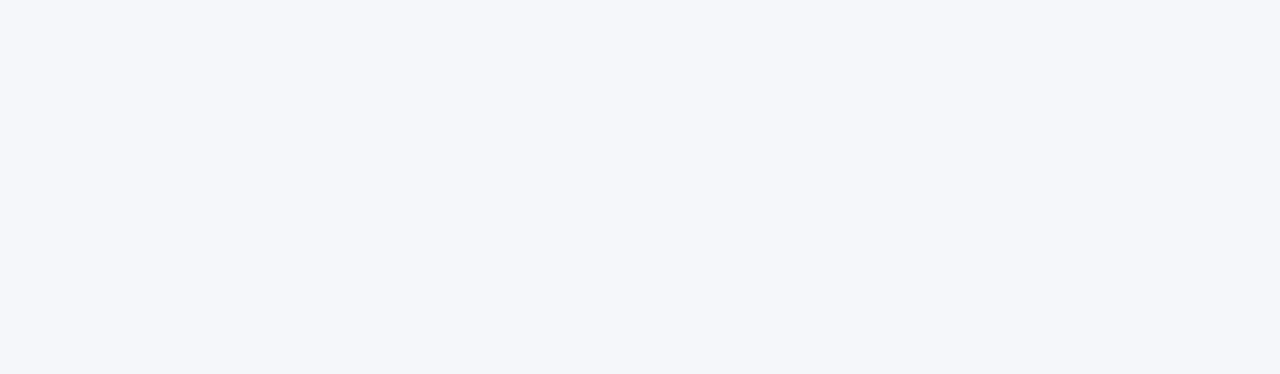
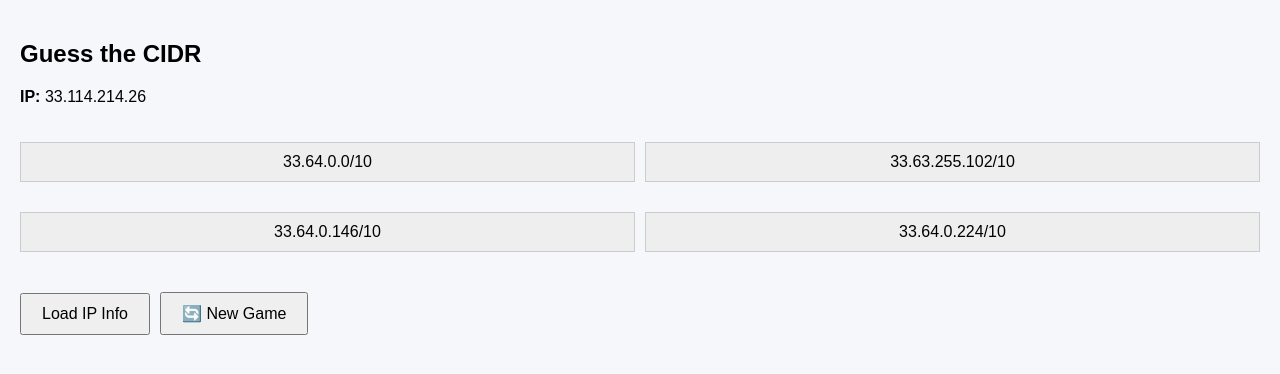
Before and after one commit to vldemyan-sdet/github-pages-example, a React (Vite) app: page /github-pages-example/cidr-game in a window 1280 px wide. Before the commit this address had no page. Shown: the top 374 px of the page. Built offline with nearby package versions, Linux system fonts and the light colour scheme.

Commit message:
Add CIDR game (#2)
Co-authored-by: Volodymyr Demianenko <vldemyan@outlook.com>

```diff
--- a/src/App.tsx
+++ b/src/App.tsx
@@ -1,6 +1,7 @@
 import { Routes, Route, Link } from "react-router-dom";
-import StorageExample from "./StorageExample";
+import StorageExample from "./components/StorageExample";
 import "./App.css";
+import CidrGuessGame from "./components/CidrGuessGame";
 
 export default function App() {
   return (
@@ -8,6 +9,7 @@ export default function App() {
       <Routes>
         <Route path="/github-pages-example/" element={<Landing />} />
         <Route path="/github-pages-example/storage" element={<StorageExample />} />
+        <Route path="/github-pages-example/cidr-game" element={<CidrGuessGame />} />
         {/* You can add more routes like below */}
         {/* <Route path="/other" element={<OtherComponent />} /> */}
       </Routes>
@@ -22,6 +24,9 @@ function Landing() {
       <Link to="/github-pages-example/storage">
         <button>Open Storage Example</button>
       </Link>
+      <Link to="/github-pages-example/cidr-game">
+        <button>CIDR game</button>
+      </Link>
     </div>
   );
 }
--- /dev/null
+++ b/src/components/CidrGuessGame.tsx
@@ -0,0 +1,212 @@
+import { useState, useEffect } from "react";
+import IpInfoDisplay from "./IpInfoDisplay";
+
+function getRandomIp(): string {
+  return Array(4)
+    .fill(0)
+    .map(() => Math.floor(Math.random() * 256))
+    .join(".");
+}
+
+function ipToInt(ip: string): number {
+  return ip.split(".").reduce((acc, octet) => (acc << 8) + parseInt(octet), 0);
+}
+
+function intToIp(int: number): string {
+  return [24, 16, 8, 0].map(shift => (int >> shift) & 255).join(".");
+}
+
+function getRandomMask(): number {
+  return Math.floor(Math.random() * 23) + 8;
+}
+
+function getRandomCidr(ip: string, correct = false, mask?: number): string {
+  const intIp = ipToInt(ip);
+  const prefix = mask ?? getRandomMask();
+  const base = (intIp >> (32 - prefix)) << (32 - prefix);
+
+  const offset = correct
+    ? 0
+    : (Math.floor(Math.random() * 128) + 1) * 2 * (Math.random() < 0.5 ? 1 : -1);
+
+  return `${intToIp(base + offset)}/${prefix}`;
+}
+
+function ipToBinaryString(ip: string): string {
+  return ip
+    .split(".")
+    .map((octet) => parseInt(octet).toString(2).padStart(8, "0"))
+    .join(".");
+}
+
+function maskToBinaryString(mask: number): string {
+  return "1".repeat(mask).padEnd(32, "0").replace(/(.{8})/g, "$1.").slice(0, -1);
+}
+
+function intToBinaryIp(int: number): string {
+  return [24, 16, 8, 0]
+    .map((shift) => ((int >> shift) & 255).toString(2).padStart(8, "0"))
+    .join(".");
+}
+
+function applyMaskToIp(ip: string, cidrMask: number): string {
+  const ipInt = ipToInt(ip);
+  const maskInt = ~((1 << (32 - cidrMask)) - 1); // e.g. /24 -> 0xFFFFFF00
+  const result = ipInt & maskInt;
+  return intToBinaryIp(result);
+}
+
+function binaryStringToIp(binary: string): string {
+  return binary
+    .split(".")                           // split into 4 binary octets
+    .map((bin) => parseInt(bin, 2))       // convert each binary to decimal
+    .join(".");                           // join into IP string
+}
+
+
+function explain(ip: string, cidr: string): string {
+  const ipBinary = ipToBinaryString(ip);
+  const maskStr = cidr.split("/")[1];
+  const maskInt = parseInt(maskStr, 10);
+  const maskBinaryStr = maskToBinaryString(maskInt);
+  const maskToIp = applyMaskToIp(ip, maskInt);
+  const startIp = binaryStringToIp(maskToIp);
+
+  const explanation = `
+IP:         ${ip}
+Mask:       ${maskStr}
+IP bits:    ${ipBinary}
+Mask bits:  ${maskBinaryStr}
+IP masked:  ${maskToIp}
+IP masked:  ${startIp}
+CIDR:       ${startIp}/${maskStr}
+`;
+
+  return explanation.trim();
+}
+
+export default function CidrGuessGame() {
+  const [ip, setIp] = useState("");
+  const [cidrs, setCidrs] = useState<string[]>([]);
+  const [correctIndex, setCorrectIndex] = useState<number | null>(null);
+  const [selectedIndex, setSelectedIndex] = useState<number | null>(null);
+  const [ipInfo, setIpInfo] = useState<any>(null);
+  const [explanation, setExplanation] = useState<string | null>(null);
+
+  const generateGame = () => {
+    const newIp = getRandomIp();
+    const mask = getRandomMask();
+    const correctCidr = getRandomCidr(newIp, true, mask);
+    const choices = [correctCidr];
+
+    while (choices.length < 4) {
+      const randomCidr = getRandomCidr(newIp, false, mask);
+      if (!choices.includes(randomCidr)) {
+        choices.push(randomCidr);
+      }
+    }
+
+    const shuffled = choices.sort(() => Math.random() - 0.5);
+    setIp(newIp);
+    setCidrs(shuffled);
+    setCorrectIndex(shuffled.indexOf(correctCidr));
+    setSelectedIndex(null);
+    setIpInfo(null);
+    setExplanation(null);
+  };
+
+  const loadIpInfo = async () => {
+    const res = await fetch(`http://ip-api.com/json/${ip}`);
+    const data = await res.json();
+    setIpInfo(data);
+  };
+
+  const showExplanation = () => {
+    if (selectedIndex === null) return;
+    const selectedCidr = cidrs[selectedIndex];
+    setExplanation(explain(ip, selectedCidr));
+  };
+
+  useEffect(() => {
+    generateGame();
+  }, []);
+
+  return (
+    <div style={{ padding: "20px", fontFamily: "sans-serif" }}>
+      <h2>Guess the CIDR</h2>
+      <p><strong>IP:</strong> {ip}</p>
+
+      <div
+        style={{
+          display: "grid",
+          gridTemplateColumns: "1fr 1fr",
+          gap: "10px",
+          marginBottom: "20px",
+        }}
+      >
+        {cidrs.map((cidr, index) => {
+          const isCorrect = index === correctIndex;
+          const isSelected = index === selectedIndex;
+
+          let background = "#eee";
+          if (selectedIndex !== null) {
+            if (isCorrect) background = "lightgreen";
+            if (isSelected && !isCorrect) background = "salmon";
+          }
+
+          return (
+            <button
+              key={cidr}
+              onClick={() => setSelectedIndex(index)}
+              disabled={selectedIndex !== null}
+              style={{
+                padding: "10px",
+                background,
+                border: "1px solid #ccc",
+                cursor: selectedIndex === null ? "pointer" : "default",
+              }}
+            >
+              {cidr}
+            </button>
+          );
+        })}
+      </div>
+
+      {selectedIndex !== null && (
+        <>
+          <p>
+            {selectedIndex === correctIndex
+              ? "✅ Correct!"
+              : "❌ Wrong!"}
+          </p>
+          <button onClick={showExplanation} style={{ marginRight: "10px" }}>
+            Show Explanation
+          </button>
+        </>
+      )}
+
+      {explanation && (
+        <pre
+          style={{
+            marginTop: "10px",
+            padding: "10px",
+            background: "#f0f0f0",
+            textAlign: "left",
+            whiteSpace: "pre-wrap",
+          }}
+        >
+          {explanation}
+        </pre>
+      )}
+
+      <div style={{ marginTop: "20px" }}>
+        <button onClick={loadIpInfo} style={{ marginRight: "10px" }}>
+          Load IP Info
+        </button>
+        <button onClick={generateGame}>🔄 New Game</button>
+      </div>
+
+      {ipInfo && <IpInfoDisplay info={ipInfo} />}
+    </div>
+  );
+}
--- /dev/null
+++ b/src/components/IpInfoDisplay.tsx
@@ -0,0 +1,61 @@
+import React from "react";
+
+interface SuccessResponse {
+  status: "success";
+  country: string;
+  countryCode: string;
+  region: string;
+  regionName: string;
+  city: string;
+  zip: string;
+  lat: number;
+  lon: number;
+  timezone: string;
+  isp: string;
+  org: string;
+  as: string;
+  query: string;
+}
+
+interface FailResponse {
+  status: "fail";
+  message: string;
+  query: string;
+}
+
+type IpInfo = SuccessResponse | FailResponse;
+
+interface IpInfoDisplayProps {
+  info: IpInfo | null;
+}
+
+export default function IpInfoDisplay({ info }: IpInfoDisplayProps) {
+  if (!info) return null;
+
+  if (info.status === "fail") {
+    return (
+      <div style={{ marginTop: "10px", background: "#ffe0e0", padding: "10px" }}>
+        <strong>❌ Failed to fetch IP info</strong>
+        <p><strong>IP:</strong> {info.query}</p>
+        <p><strong>Reason:</strong> {info.message}</p>
+      </div>
+    );
+  }
+
+  return (
+    <div style={{ marginTop: "10px", background: "#f0f8ff", padding: "10px" }}>
+      <h4>🌐 IP Info</h4>
+      <ul style={{ listStyle: "none", padding: 0, lineHeight: "1.5" }}>
+        <li><strong>IP:</strong> {info.query}</li>
+        <li><strong>Country:</strong> {info.country} ({info.countryCode})</li>
+        <li><strong>Region:</strong> {info.regionName} ({info.region})</li>
+        <li><strong>City:</strong> {info.city}, {info.zip}</li>
+        <li><strong>Latitude:</strong> {info.lat}, <strong>Longitude:</strong> {info.lon}</li>
+        <li><strong>Timezone:</strong> {info.timezone}</li>
+        <li><strong>ISP:</strong> {info.isp}</li>
+        <li><strong>Org:</strong> {info.org}</li>
+        <li><strong>AS:</strong> {info.as}</li>
+      </ul>
+    </div>
+  );
+}
--- a/src/StorageExample.tsx
+++ b/src/components/StorageExample.tsx
@@ -1,6 +1,6 @@
 // https://chatgpt.com/share/68375845-4468-800b-8107-d75e72794131
 import { useState, useEffect } from "react";
-import { setCookie, getCookie } from "./storageUtils";
+import { setCookie, getCookie } from "../utils/storageUtils";
 import "./StorageExample.css";
 
 export default function StorageExample() {
```
Also changed, not shown: src/components/StorageExample.css (renamed from src/StorageExample.css), src/utils/storageUtils.ts (renamed from src/storageUtils.ts).
